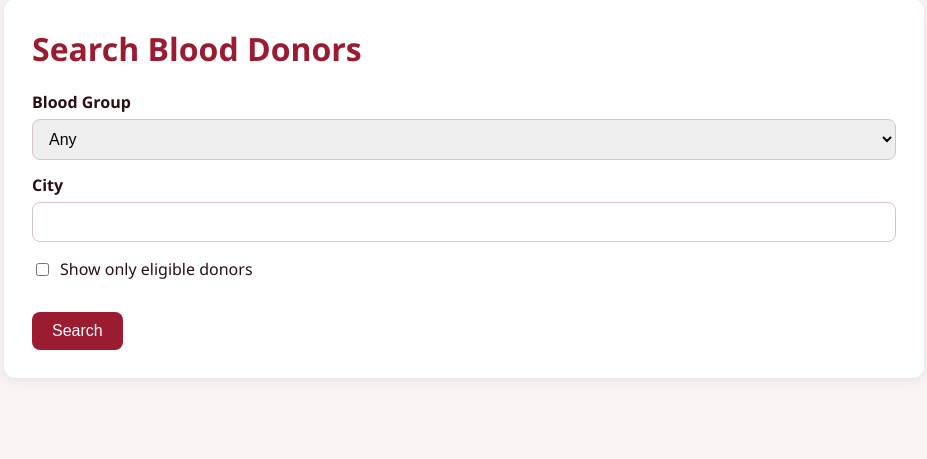
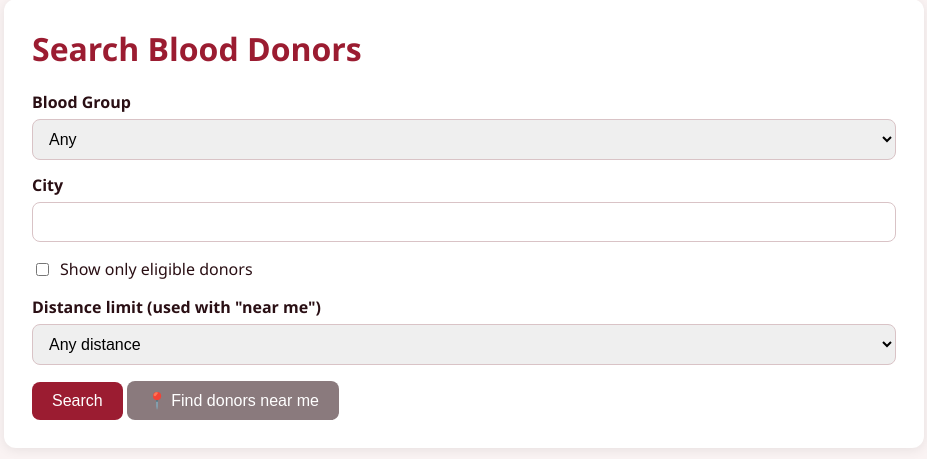
Before and after one commit to adityargv/blood-donor-finder, a Flask app: page /search in a window 1280 px wide. Shown: the part 95-554 px from the top of the page, without its empty margins (176-1103 px from the left). Run offline with Flask 3, Linux system fonts and the light colour scheme.

Commit message:
Add near-me search sorted by distance

```diff
--- a/app.py
+++ b/app.py
@@ -1,6 +1,7 @@
 from flask import Flask, render_template, request, redirect, url_for, session
 from datetime import date, datetime
 from functools import wraps
+from math import radians, sin, cos, asin, sqrt
 import sqlite3
 
 app = Flask(__name__)
@@ -66,6 +67,15 @@ def parse_location(form):
     return round(lat, 3), round(lng, 3), None
 
 
+def distance_km(lat1, lng1, lat2, lng2):
+    """Haversine formula: distance in km between two latitude/longitude points."""
+    earth_radius = 6371
+    d_lat = radians(lat2 - lat1)
+    d_lng = radians(lng2 - lng1)
+    a = sin(d_lat / 2) ** 2 + cos(radians(lat1)) * cos(radians(lat2)) * sin(d_lng / 2) ** 2
+    return 2 * earth_radius * asin(sqrt(a))
+
+
 def login_required(f):
     @wraps(f)
     def wrapper(*args, **kwargs):
@@ -127,9 +137,21 @@ def search():
     blood_group = request.args.get("blood_group", "")
     city = request.args.get("city", "").strip()
     only_eligible = request.args.get("only_eligible") == "on"
+    radius = request.args.get("radius", "")
     searched = "blood_group" in request.args
 
+    # The visitor's GPS position (sent by the "Find donors near me" button)
+    near = None
+    try:
+        user_lat = float(request.args.get("lat", ""))
+        user_lng = float(request.args.get("lng", ""))
+        if -90 <= user_lat <= 90 and -180 <= user_lng <= 180:
+            near = (user_lat, user_lng)
+    except ValueError:
+        pass
+
     donors = []
+    skipped = 0  # donors without a saved location, left out of a "near me" search
     if searched:
         query = "SELECT * FROM donors WHERE 1=1"
         params = []
@@ -146,8 +168,26 @@ def search():
         if only_eligible:
             donors = [d for d in donors if d["eligible"]]
 
+        if near:
+            with_distance = []
+            for d in donors:
+                if d["latitude"] is None or d["longitude"] is None:
+                    skipped += 1
+                    continue
+                d["distance"] = round(distance_km(near[0], near[1],
+                                                  d["latitude"], d["longitude"]), 1)
+                with_distance.append(d)
+            if radius:
+                try:
+                    with_distance = [d for d in with_distance if d["distance"] <= float(radius)]
+                except ValueError:
+                    pass
+            donors = sorted(with_distance, key=lambda d: d["distance"])
+
     return render_template("search.html", donors=donors, city=city,
-                           searched=searched, only_eligible=only_eligible)
+                           blood_group=blood_group, only_eligible=only_eligible,
+                           radius=radius, searched=searched,
+                           near=near is not None, skipped=skipped)
 
 
 @app.route("/map")
--- a/templates/search.html
+++ b/templates/search.html
@@ -3,14 +3,13 @@
 {% block content %}
 <div class="card">
     <h1>Search Blood Donors</h1>
-    <form method="GET">
+    <form method="GET" id="search-form">
         <label>Blood Group</label>
         <select name="blood_group">
             <option value="">Any</option>
-            <option>A+</option><option>A-</option>
-            <option>B+</option><option>B-</option>
-            <option>AB+</option><option>AB-</option>
-            <option>O+</option><option>O-</option>
+            {% for bg in ["A+", "A-", "B+", "B-", "AB+", "AB-", "O+", "O-"] %}
+            <option {% if blood_group == bg %}selected{% endif %}>{{ bg }}</option>
+            {% endfor %}
         </select>
 
         <label>City</label>
@@ -21,17 +20,36 @@
             Show only eligible donors
         </label>
 
+        <label>Distance limit (used with "near me")</label>
+        <select name="radius">
+            <option value="">Any distance</option>
+            {% for km in [5, 10, 25, 50, 100] %}
+            <option value="{{ km }}" {% if radius == km|string %}selected{% endif %}>Within {{ km }} km</option>
+            {% endfor %}
+        </select>
+
+        <input type="hidden" name="lat" id="lat">
+        <input type="hidden" name="lng" id="lng">
+
         <button type="submit">Search</button>
+        <button type="button" id="near-btn" class="btn-grey">📍 Find donors near me</button>
     </form>
 
     {% if searched %}
         <h2>Results ({{ donors|length }})</h2>
+        {% if near %}
+            <p class="hint">Sorted by distance from your current location, nearest first.</p>
+            {% if skipped %}
+            <p class="hint">{{ skipped }} donor(s) without a saved location were left out.</p>
+            {% endif %}
+        {% endif %}
         {% if donors %}
         <div class="table-wrap">
         <table>
             <tr>
                 <th>Name</th><th>Blood Group</th><th>City</th>
                 <th>Phone</th><th>Last Donated</th><th>Status</th>
+                {% if near %}<th>Distance</th>{% endif %}
             </tr>
             {% for d in donors %}
             <tr>
@@ -44,6 +62,7 @@
                     {% if d["eligible"] %}<span class="badge ok">Eligible</span>
                     {% else %}<span class="badge no">Not eligible</span>{% endif %}
                 </td>
+                {% if near %}<td><strong>{{ d["distance"] }} km</strong></td>{% endif %}
             </tr>
             {% endfor %}
         </table>
@@ -54,3 +73,26 @@
     {% endif %}
 </div>
 {% endblock %}
+{% block scripts %}
+<script>
+    document.getElementById("near-btn").addEventListener("click", function () {
+        var btn = this;
+        if (!navigator.geolocation) {
+            alert("Your browser does not support GPS location.");
+            return;
+        }
+        btn.textContent = "Getting your location...";
+        navigator.geolocation.getCurrentPosition(
+            function (pos) {
+                document.getElementById("lat").value = pos.coords.latitude;
+                document.getElementById("lng").value = pos.coords.longitude;
+                document.getElementById("search-form").submit();
+            },
+            function () {
+                btn.textContent = "📍 Find donors near me";
+                alert("Could not get your location. Allow location access and try again.");
+            }
+        );
+    });
+</script>
+{% endblock %}
```
